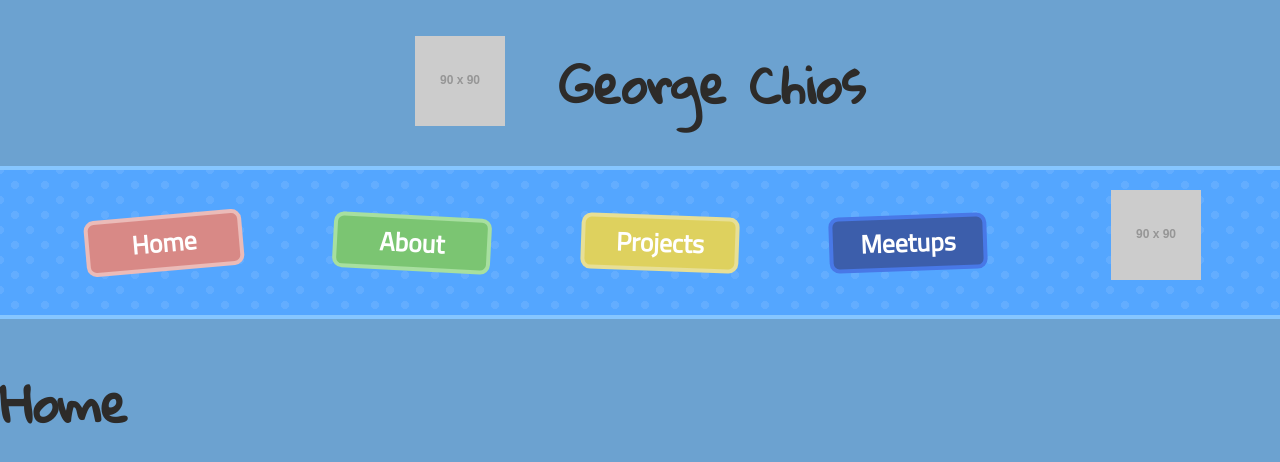
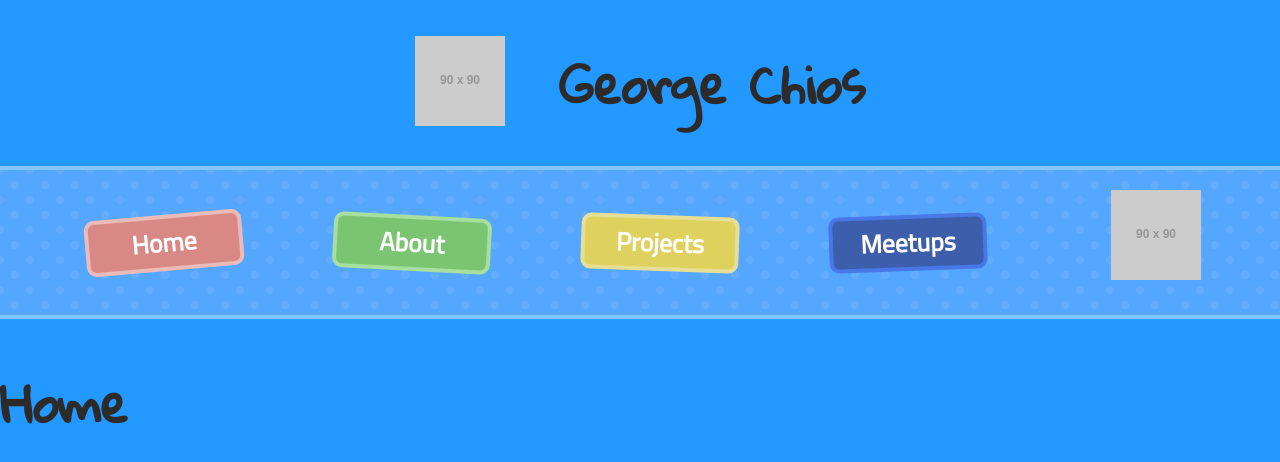
Before and after one commit to rusticpenguin/georgechios, a React (Create React App) app in the folder georgechios/: page / in a window 1280 px wide. Shown: the top 462 px of the page. Built offline with nearby package versions, Linux system fonts and the light colour scheme.

Commit message:
Changed background color

```diff
--- a/georgechios/src/Components/App.css
+++ b/georgechios/src/Components/App.css
@@ -1,4 +1,4 @@
 body {
     margin: 0 0;
-    background: #6ca2d0;
+    background: #2398ff;
 }
```
